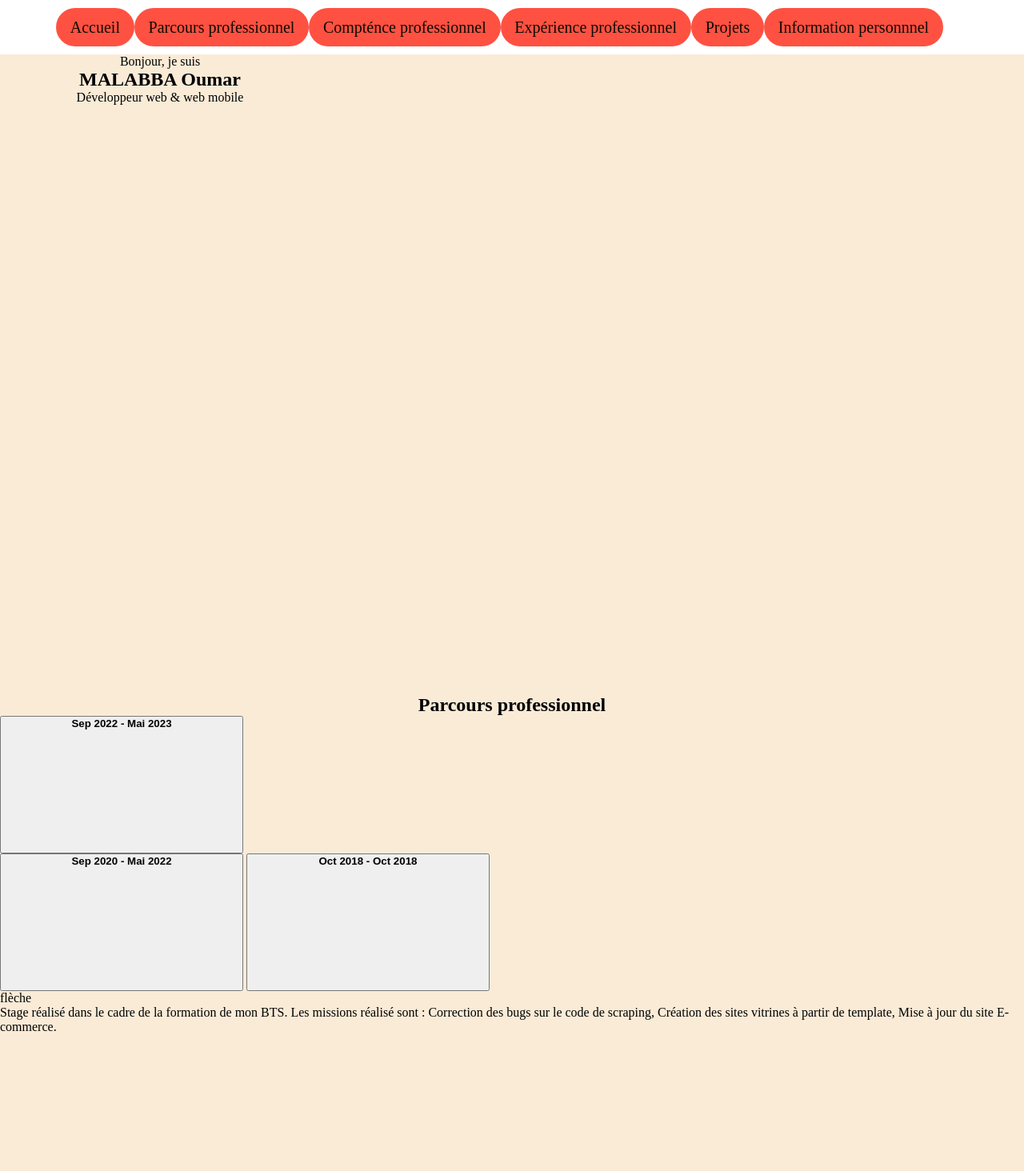
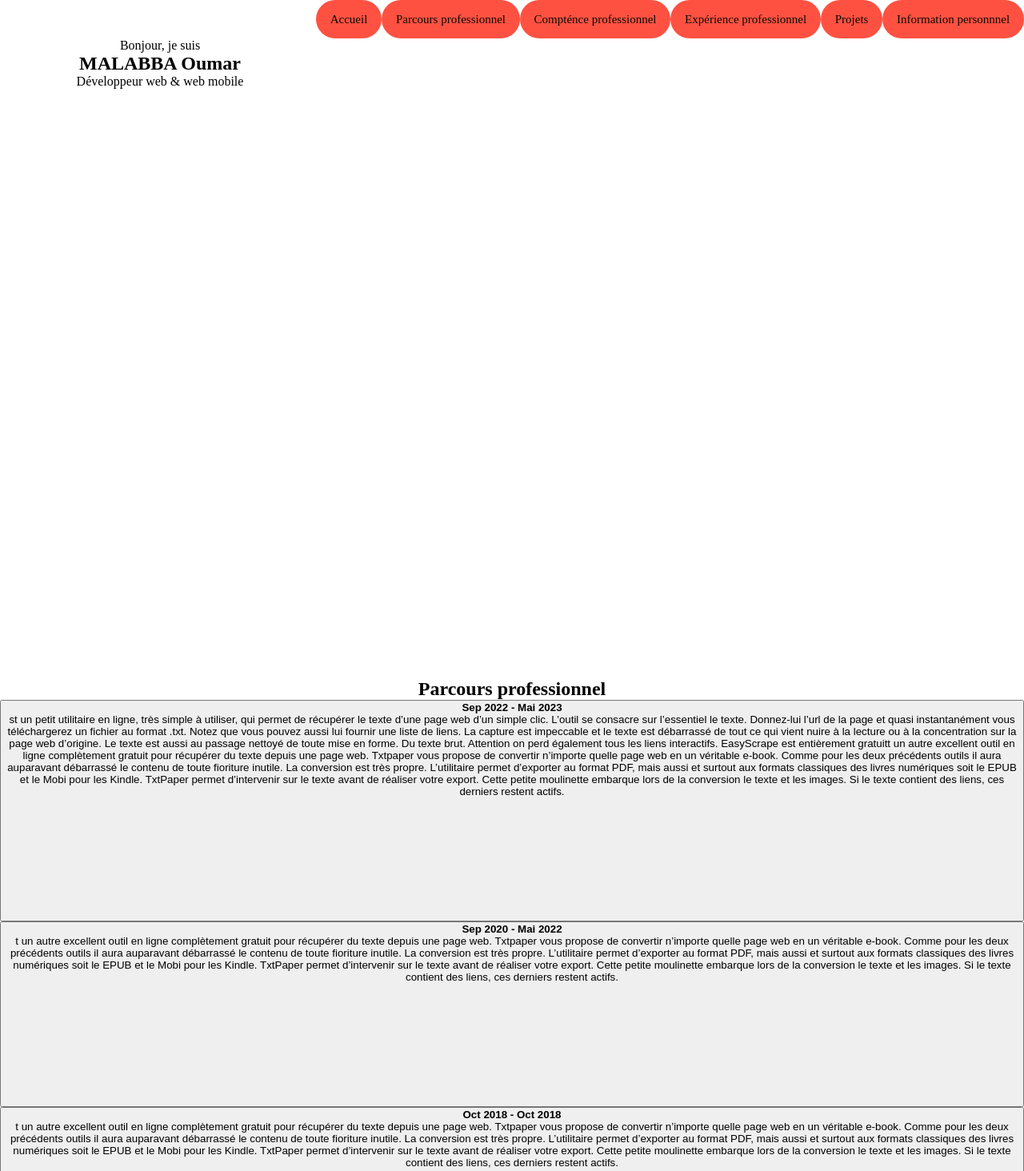
Before and after one commit to maloumar/portfolio, a plain HTML site: page Oh/index.html in a window 1280 px wide. Shown: the top 1464 px of the page at 80% size. Drawn offline with Linux system fonts and the light colour scheme.

Commit message:
17.12.2022

```diff
--- a/Oh/assets/style.css
+++ b/Oh/assets/style.css
@@ -5,31 +5,15 @@
 }
 
 body {
-    background-color: white;
-}
+
+}+8
 
 nav {
     padding: 10px 40px 10px 70px;
     text-decoration: none;
 }
 
-
-nav div ul li{
-    position: relative;
-	overflow: hidden;
-	background: #ff5142;
-	padding: .5rem .8rem;
-	display: flex;
-	color: #333;
-	font-size: 5px;
-	cursor: pointer;
-	border-radius: 100px;
-	outline: none;
-	border: none;
-
-}
-
-nav ul {
+nav div ul {
 	list-style: none;
 	display: flex;
 	padding: 0;
@@ -40,19 +24,7 @@ nav ul {
 	justify-content: right;
 }
 
-li a {
-	text-decoration: none;
-	color: rgb(14, 10, 2);
-	padding: 0 5px;
-	display: flex;
-	align-items: center;
-	background-color: transparent;
-	height: 100%;
-	font-size: 40px;
-
-}
-
-nav ul li {
+nav div ul li {
 	position: relative;
 	overflow: hidden;/* rge */
 	display: flex;
@@ -64,10 +36,22 @@ nav ul li {
 	border-radius: 100px;
 	outline: none;
 	border: none;
+}
 
+
+
+nav li a {
+	text-decoration: none;
+	color: rgb(14, 10, 2);
+	padding: 0 5px;
+	display: flex;
+	align-items: center;
+	background-color: transparent;
+	font-size: 40px;
 
 }
 
+/* Je n'ai tout compris ce partie de code */
 nav ul li::before {
 	--size: 0;
 	content: '';
@@ -84,29 +68,15 @@ nav ul li::before {
 
 main div.menu {
     flex-direction: column;
-    display: inline-flex;
+    display: flex;
     text-decoration: none;
-    color: black;
+
 }
 
 main div.menu a {
-    text-decoration: none;
-    font-size: 20px;
-    width: 100%;
 
-}
+    font-size: 15px;
 
-nav div button {
-    background-color: white;
-    position: left;
-    height: 5%;
-    width: 6%;
-    padding: 0 12px;
-}
-
-
-.container{
-    background-color: antiquewhite;
 
 }
 
--- a/Oh/index.html
+++ b/Oh/index.html
@@ -45,7 +45,22 @@
                     <div class="text-left">
                         <button class="info1">
                             <h4>Sep 2022 - Mai 2023</h4>
-                            <p></p>
+                            <p>st un petit utilitaire en ligne, très simple à utiliser, qui permet de récupérer le texte
+                                d’une page web d’un simple clic. L’outil se consacre sur l’essentiel le texte.
+                                Donnez-lui l’url de la page et quasi instantanément vous téléchargerez un fichier au
+                                format .txt. Notez que vous pouvez aussi lui fournir une liste de liens. La capture est
+                                impeccable et le texte est débarrassé de tout ce qui vient nuire à la lecture ou à la
+                                concentration sur la page web d’origine. Le texte est aussi au passage nettoyé de toute
+                                mise en forme. Du texte brut. Attention on perd également tous les liens interactifs.
+                                EasyScrape est entièrement gratuitt un autre excellent outil en ligne complètement
+                                gratuit pour récupérer du texte depuis une page web. Txtpaper vous propose de convertir
+                                n’importe quelle page web en un véritable e-book. Comme pour les deux précédents outils
+                                il aura auparavant débarrassé le contenu de toute fioriture inutile. La conversion est
+                                très propre. L’utilitaire permet d’exporter au format PDF, mais aussi et surtout aux
+                                formats classiques des livres numériques soit le EPUB et le Mobi pour les Kindle.
+                                TxtPaper permet d’intervenir sur le texte avant de réaliser votre export. Cette petite
+                                moulinette embarque lors de la conversion le texte et les images. Si le texte contient
+                                des liens, ces derniers restent actifs.</p>
                             <div class="icon-formation-">
                                 <svg>Icon de cci</svg>
                             </div>
@@ -53,14 +68,30 @@
                         <div class="panel"></div>
                         <button class="info2">
                             <h4>Sep 2020 - Mai 2022</h4>
-                            <p></p>
+                            <p>t un autre excellent outil en ligne complètement gratuit pour récupérer du texte depuis
+                                une page web. Txtpaper vous propose de convertir n’importe quelle page web en un
+                                véritable e-book. Comme pour les deux précédents outils il aura auparavant débarrassé le
+                                contenu de toute fioriture inutile. La conversion est très propre. L’utilitaire permet
+                                d’exporter au format PDF, mais aussi et surtout aux formats classiques des livres
+                                numériques soit le EPUB et le Mobi pour les Kindle.
+                                TxtPaper permet d’intervenir sur le texte avant de réaliser votre export. Cette petite
+                                moulinette embarque lors de la conversion le texte et les images. Si le texte contient
+                                des liens, ces derniers restent actifs.</p>
                             <div class="icon-formation">
                                 <svg>Icon de cci</svg>
                             </div>
                         </button>
                         <button class="info3">
                             <h4>Oct 2018 - Oct 2018</h4>
-                            <p></p>
+                            <p>t un autre excellent outil en ligne complètement gratuit pour récupérer du texte depuis
+                                une page web. Txtpaper vous propose de convertir n’importe quelle page web en un
+                                véritable e-book. Comme pour les deux précédents outils il aura auparavant débarrassé le
+                                contenu de toute fioriture inutile. La conversion est très propre. L’utilitaire permet
+                                d’exporter au format PDF, mais aussi et surtout aux formats classiques des livres
+                                numériques soit le EPUB et le Mobi pour les Kindle.
+                                TxtPaper permet d’intervenir sur le texte avant de réaliser votre export. Cette petite
+                                moulinette embarque lors de la conversion le texte et les images. Si le texte contient
+                                des liens, ces derniers restent actifs.</p>
                             <div class="icon-formation">
                                 <svg>Icon de cci</svg>
                             </div>
@@ -206,6 +237,7 @@
                 <p></p>
             </footer>
         </div>
+        <script src="./Java.js" type="text/javascrip" ></script>
     </main>
 </body>
 
```
Also changed, not shown: Oh/assets/JavaScript/Java.js (+11 -0 lines). Lines whose indentation alone changed are shown as unchanged.
